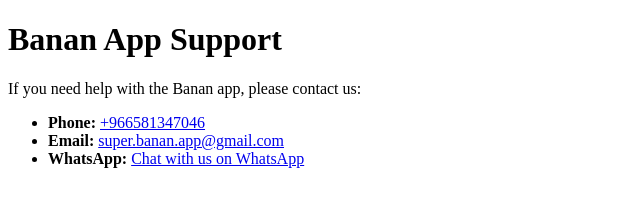
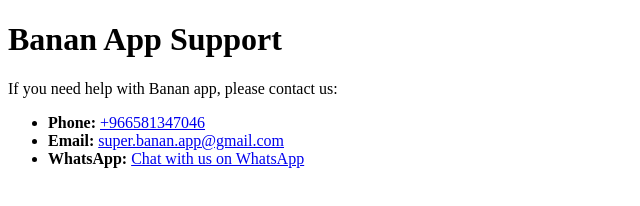
Before and after one commit to banan-sa/banan-sa.github.io, a plain HTML site: page index.html in a window 1280 px wide. Shown: the full height of the page, 0-640 px from the left. Drawn offline with Linux system fonts and the light colour scheme.

Commit message:
Update index.html

```diff
--- a/index.html
+++ b/index.html
@@ -7,7 +7,7 @@
 </head>
 <body>
     <h1>Banan App Support</h1>
-    <p>If you need help with the Banan app, please contact us:</p>
+    <p>If you need help with Banan app, please contact us:</p>
     <ul>
         <li><strong>Phone:</strong> <a href="tel:+966581347046">+966581347046</a></li>
         <li><strong>Email:</strong> <a href="mailto:super.banan.app@gmail.com">super.banan.app@gmail.com</a></li>
```
